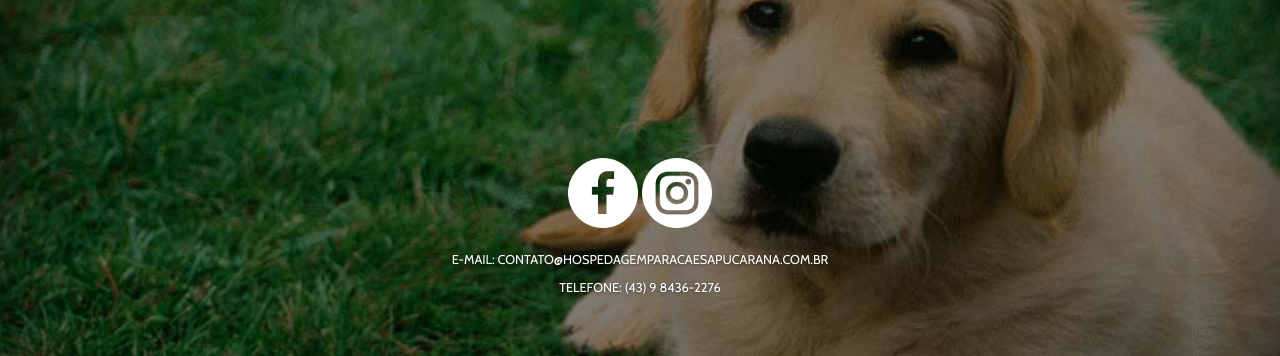
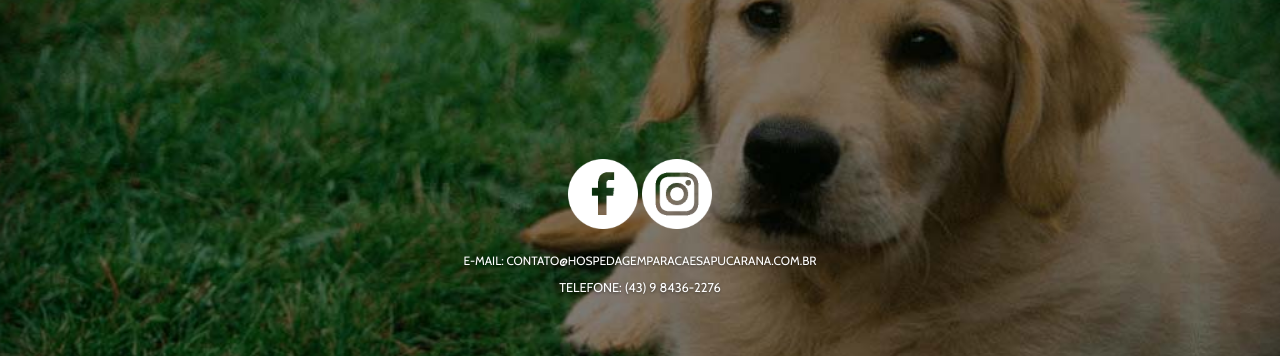
Before and after one commit to ConTTudOweb/hospedagemparacaesapucarana, a Jekyll site: the page built from contato.html, in a window 1280 px wide. Shown: the part 217-573 px from the top of the page. Built offline with Jekyll 4.4.1, drawn with Linux system fonts in a browser that asks for light colours.

Commit message:
problem text

```diff
--- a/assets/css/style.css
+++ b/assets/css/style.css
@@ -132,6 +132,10 @@ p {
   text-align: justify and center;
 }
 
+.email {
+  font-size: 75%;
+}
+
 .cover img {
   width: 50%;
 }
--- a/contato.html
+++ b/contato.html
@@ -10,5 +10,5 @@ permalink: /contato/
     <a href="https://www.facebook.com/hospedagemparacaesapucarana/" target="_blank"><img src="{{ '/assets/img/facebook.png' | prepend: site.baseurl }}"></a>
     <a href="https://www.instagram.com/hospedagemparacaesapucarana/" target="_blank"><img src="{{ '/assets/img/instagram.png' | prepend: site.baseurl }}"></a>
 </div><br>
-<p class="my-font">E-MAIL: CONTATO@HOSPEDAGEMPARACAESAPUCARANA.COM.BR</p>
-<p class="my-font">TELEFONE: (43) 9 8436-2276</p>
+<p class="email">E-MAIL: CONTATO@HOSPEDAGEMPARACAESAPUCARANA.COM.BR</p>
+<p>TELEFONE: (43) 9 8436-2276</p>
```
